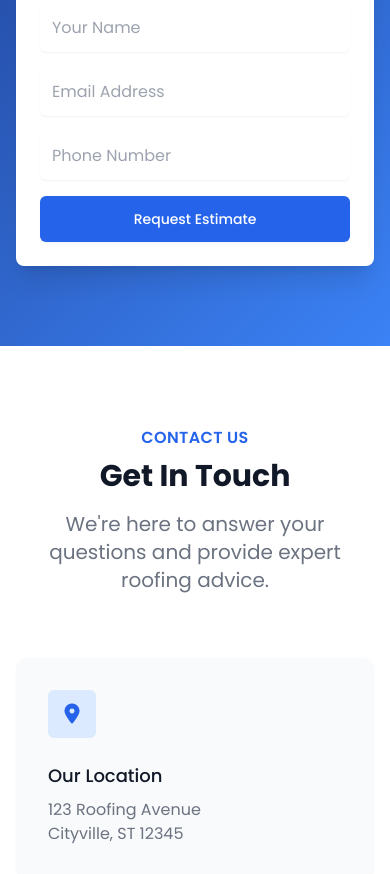
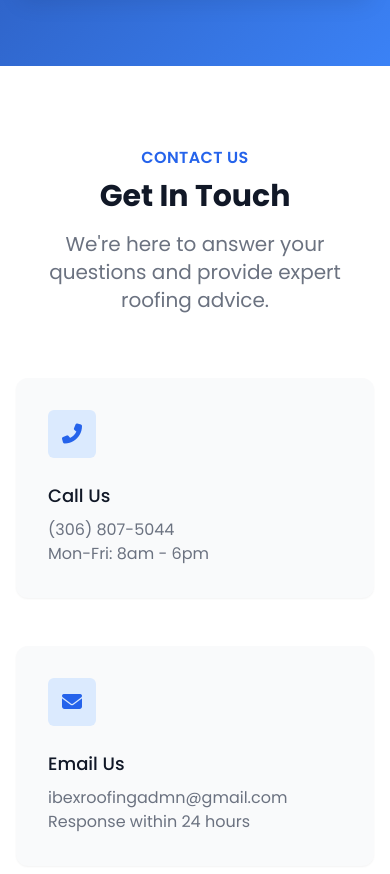
Before and after one commit to zfZec/roofer-example, a plain HTML site: page index.html in a window 390 px wide. Shown: the part 6731-7605 px from the top of the page. Drawn offline with nearby package versions, Linux system fonts and the light colour scheme.

Commit message:
Update contact information: change phone number and email address for accuracy

```diff
--- a/index.html
+++ b/index.html
@@ -337,15 +337,6 @@
                         </div>
                     </div>
                 </div>
-                <div class="group relative rounded-xl overflow-hidden shadow-lg hover-scale animate-fade-in" style="animation-delay: 0.3s;">
-                    <img class="w-full h-64 object-cover" src="https://images.unsplash.com/photo-1600566753086-5b9d06e2695d?ixlib=rb-4.0.3&auto=format&fit=crop&w=1470&q=80" alt="Tile roofing project">
-                    <div class="absolute inset-0 bg-gradient-to-t from-black via-transparent to-transparent opacity-0 group-hover:opacity-100 transition-opacity duration-300 flex items-end p-6">
-                        <div>
-                            <h3 class="text-xl font-bold text-white">Clay Tile Roof Restoration</h3>
-                            <p class="mt-2 text-blue-200">Historic Home</p>
-                        </div>
-                    </div>
-                </div>
             </div>
             <div class="mt-12 text-center animate-fade-in" style="animation-delay: 0.4s;">
                 <a href="projects.html" class="inline-flex items-center px-6 py-3 border border-transparent text-base font-medium rounded-md shadow-sm text-white bg-blue-600 hover:bg-blue-700 transition-colors">
@@ -411,23 +402,13 @@
                 </p>
             </div>
             <div class="grid grid-cols-1 gap-12 lg:grid-cols-3">
-                <div class="bg-gray-50 p-8 rounded-xl shadow-sm hover:shadow-md transition-shadow animate-fade-in" style="animation-delay: 0.1s;">
-                    <div class="flex items-center justify-center h-12 w-12 rounded-md bg-blue-100 text-blue-600 mb-6">
-                        <i class="fas fa-map-marker-alt text-xl"></i>
-                    </div>
-                    <h3 class="text-lg font-medium text-gray-900 mb-2">Our Location</h3>
-                    <p class="text-gray-500">
-                        123 Roofing Avenue<br>
-                        Cityville, ST 12345
-                    </p>
-                </div>
                 <div class="bg-gray-50 p-8 rounded-xl shadow-sm hover:shadow-md transition-shadow animate-fade-in" style="animation-delay: 0.2s;">
                     <div class="flex items-center justify-center h-12 w-12 rounded-md bg-blue-100 text-blue-600 mb-6">
                         <i class="fas fa-phone-alt text-xl"></i>
                     </div>
                     <h3 class="text-lg font-medium text-gray-900 mb-2">Call Us</h3>
                     <p class="text-gray-500">
-                        <a href="tel:+15551234567" class="hover:text-blue-600 transition-colors">(555) 123-4567</a><br>
+                        <a href="tel:+15551234567" class="hover:text-blue-600 transition-colors">(306) 807-5044</a><br>
                         Mon-Fri: 8am - 6pm
                     </p>
                 </div>
@@ -437,7 +418,7 @@
                     </div>
                     <h3 class="text-lg font-medium text-gray-900 mb-2">Email Us</h3>
                     <p class="text-gray-500">
-                        <a href="mailto:info@ibexroofing.com" class="hover:text-blue-600 transition-colors">info@ibexroofing.com</a><br>
+                        <a href="mailto:info@ibexroofing.com" class="hover:text-blue-600 transition-colors">ibexroofingadmn@gmail.com</a><br>
                         Response within 24 hours
                     </p>
                 </div>
```
